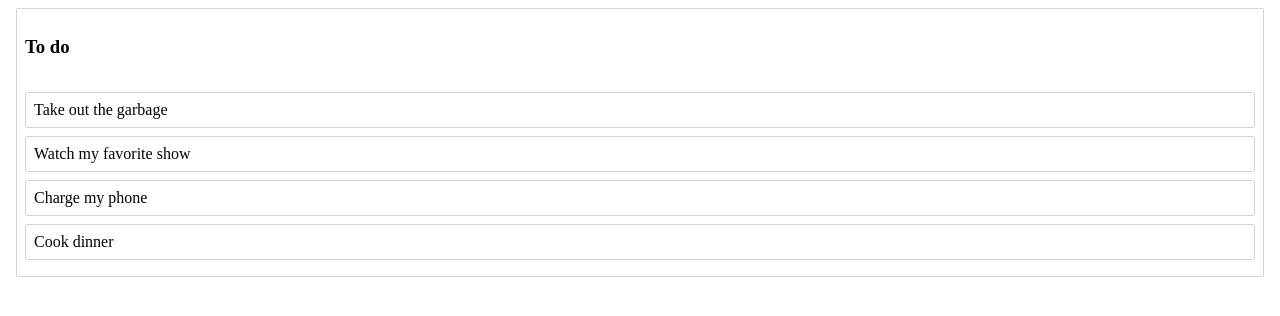
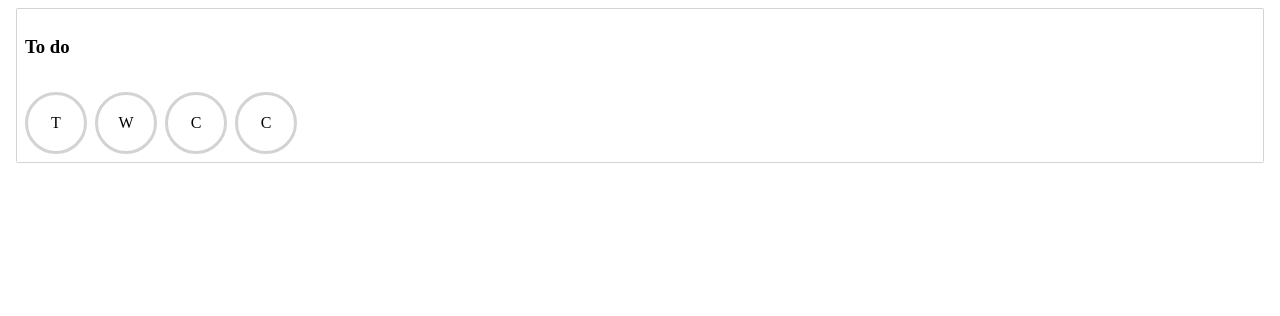
Before and after one commit to pleopardi/rbdnd-task-list, a React (Create React App) app: page / in a window 1280 px wide. Shown: the top 316 px of the page. Built offline with nearby package versions, Linux system fonts and the light colour scheme.

Commit message:
Lesson 11

```diff
--- a/src/Column.js
+++ b/src/Column.js
@@ -7,6 +7,8 @@
   margin: 8px;
   border: 1px solid lightgrey;
   border-radius: 2px;
+  display: flex;
+  flex-direction: column;
 `;
 
 const Title = styled.h3`
@@ -16,6 +18,7 @@
   padding: 8px;
   transition: background-color 0.2s ease;
   background-color: ${props => (props.isDraggingOver ? "skyblue" : "white")};
+  display: flex;
 `;
 
 class Column extends Component {
@@ -23,7 +26,7 @@
     return (
       <Container>
         <Title>{this.props.column.title}</Title>
-        <Droppable droppableId={this.props.column.id}>
+        <Droppable droppableId={this.props.column.id} direction="horizontal">
           {(provided, snapshot) => (
             <TaskList
               innerRef={provided.innerRef}
--- a/src/Task.js
+++ b/src/Task.js
@@ -3,11 +3,21 @@
 import { Draggable } from "react-beautiful-dnd";
 
 const Container = styled.div`
-  border: 1px solid lightgrey;
-  border-radius: 2px;
+  border: 3px solid lightgrey;
+  border-radius: 50%;
   padding: 8px;
-  margin-bottom: 8px;
+  margin-right: 8px;
   background-color: ${props => (props.isDragging ? "lightgreen" : "white")};
+  width: 40px;
+  height: 40px;
+  display: flex;
+  justify-content: center;
+  align-items: center;
+
+  &:focus {
+    outline: none;
+    border-color: red;
+  }
 `;
 
 class Task extends Component {
@@ -21,7 +31,7 @@
             {...provided.draggableProps}
             {...provided.dragHandleProps}
           >
-            {this.props.task.content}
+            {this.props.task.content[0]}
           </Container>
         )}
       </Draggable>
```
